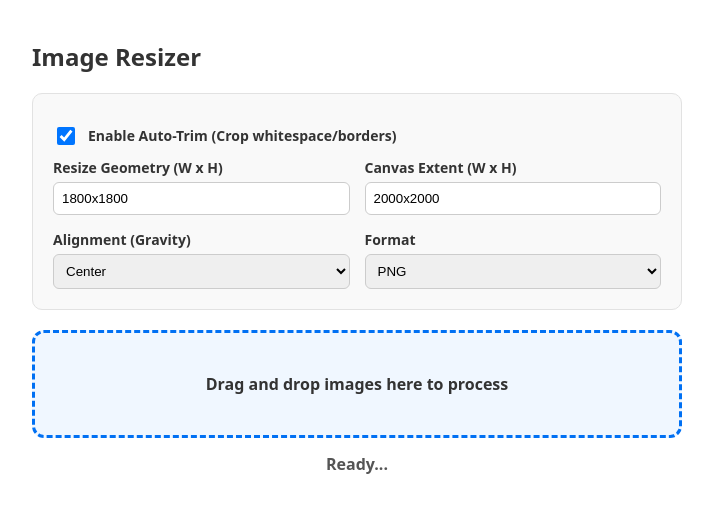
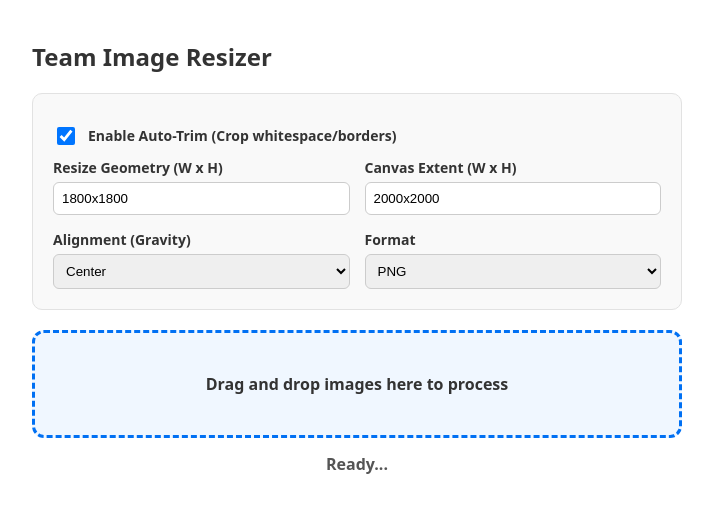
Before and after one commit to alexina-o/image-resizer, a plain HTML site: page index.html in a window 1280 px wide. Shown: the whole page, without its empty margins (283-996 px from the left). Drawn offline with nearby package versions, Linux system fonts and the light colour scheme.

Commit message:
Update index.html

```diff
--- a/index.html
+++ b/index.html
@@ -3,7 +3,7 @@
 <head>
   <meta charset="UTF-8">
   <meta name="viewport" content="width=device-width, initial-scale=1.0">
-  <title>Image Resizer & Converter</title>
+  <title>Team Image Resizer & Converter</title>
   <script src="https://cdnjs.cloudflare.com/ajax/libs/jszip/3.10.1/jszip.min.js"></script>
   <style>
     body { font-family: system-ui, -apple-system, sans-serif; max-width: 650px; margin: 40px auto; padding: 0 20px; color: #333; }
@@ -23,7 +23,7 @@
 </head>
 <body>
 
-  <h2>Image Resizer</h2>
+  <h2>Team Image Resizer</h2>
 
   <!-- Controls Panel -->
   <div class="card">
```
